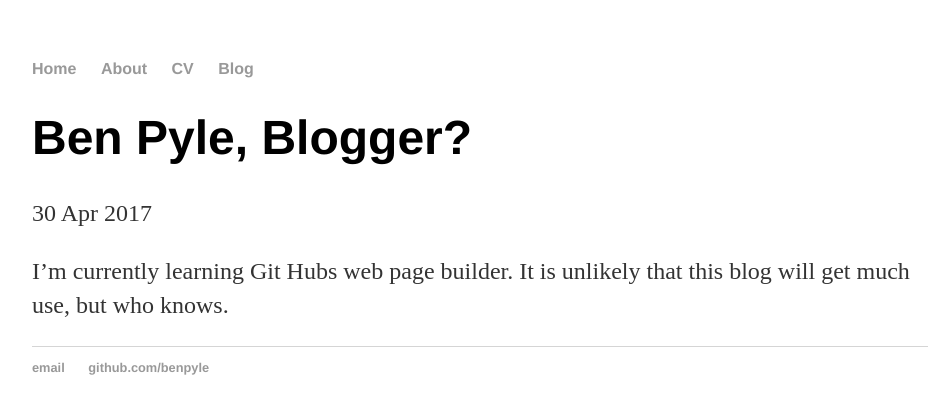
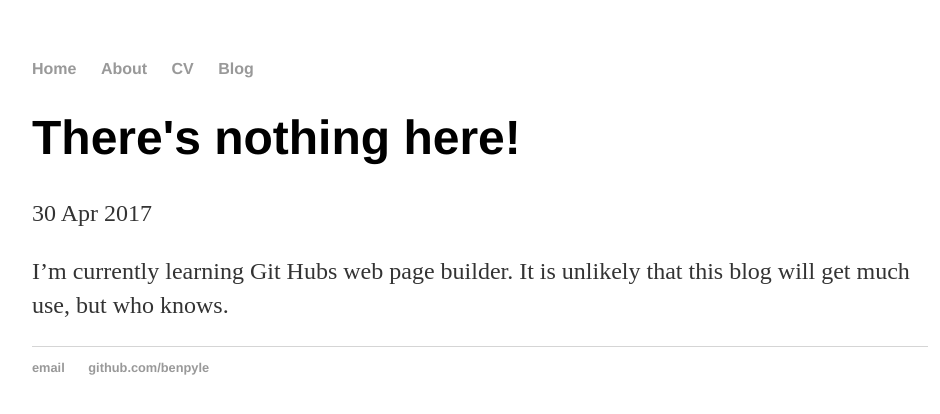
Before and after one commit to BenPyle/BenPyle.github.io, a Jekyll site: the page built from _posts/2017-04-30-Ben-Pyle-site-launched.md, in a window 1280 px wide. Shown: the top 414 px of the page, without its empty margins (160-1100 px from the left). Built offline with Jekyll 4.4.1, drawn with Linux system fonts in a browser that asks for light colours.

Commit message:
Update 2017-04-30-Ben-Pyle-site-launched.md

```diff
--- a/_posts/2017-04-30-Ben-Pyle-site-launched.md
+++ b/_posts/2017-04-30-Ben-Pyle-site-launched.md
@@ -1,6 +1,6 @@
 ---
 layout: post
-title: "Ben Pyle, Blogger?"
+title: "There's nothing here!"
 date: 2017-04-30
 ---
 
```
